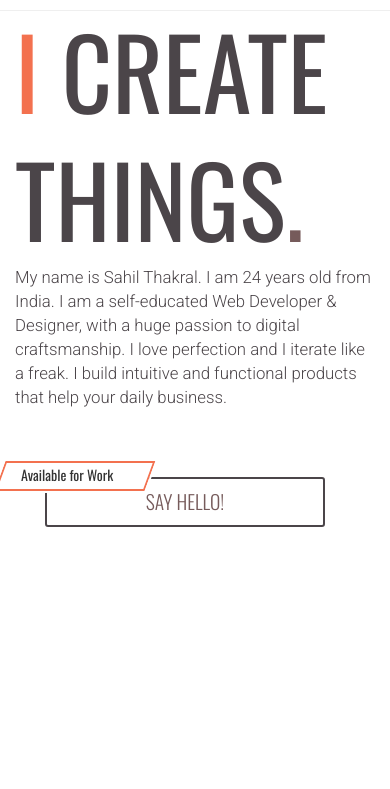
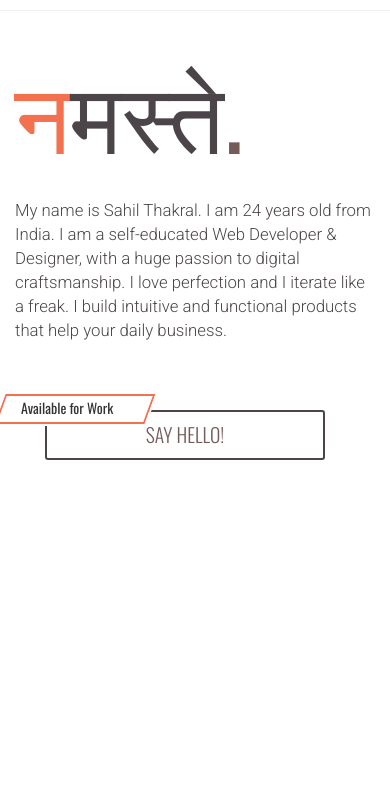
Before and after one commit to sahilthakral23/sahilthakral23.github.io, a plain HTML site: page index.html in a window 390 px wide. Shown: the part 49-838 px from the top of the page. Drawn offline with nearby package versions, Linux system fonts and the light colour scheme.

Commit message:
Added Meta tag for Bootstrap responsiveness and hindi font

```diff
--- a/css/style.css
+++ b/css/style.css
@@ -1,5 +1,6 @@
 @import url(https://fonts.googleapis.com/css?family=Oswald:400,300,700);
 @import url(https://fonts.googleapis.com/css?family=Roboto:400,300,100,500,700);
+@import url(https://fonts.googleapis.com/css?family=Teko&subset=devanagari,latin);
 
 *{
 	font-family: 'Oswald', sans-serif;
@@ -349,3 +350,7 @@
 .st_footer_icons span a:hover{
 	color:#F3714F;
 }
+
+.st_hindi_font{
+	font-family: 'Teko', sans-serif;
+}
--- a/index.html
+++ b/index.html
@@ -2,6 +2,7 @@
 <html>
 	<head>
 		<title>Sahil Thakral</title>
+		<meta name="viewport" content="width=device-width, initial-scale=1.0">
 		<link rel="icon" type="image/png" href="./favicon.png"/>
 		<link href="css/bootstrap.min.css" type="text/css" rel="stylesheet" />
 		<link href="css/font-awesome.min.css" type="text/css" rel="stylesheet" />
@@ -36,16 +37,17 @@
 			<div id="st_landing_screen" class="row st_page" style="padding-top:60px;">
 				<div id="st_landing_screen_left" class="col-sm-7">
 
-					<div class="row">
+					<div class="row" style="margin-top:11%;">
 						<div class="col-sm-12">
-							<p class="st_main_text"><span class="st_orange_text">I</span> <span class="st_dark_brown_text">CREATE</span></p>
+							<!--<p class="st_main_text"><span class="st_orange_text">I</span> <span class="st_dark_brown_text">CREATE</span></p>-->
+							<p class="st_main_text st_hindi_font"><span class="st_orange_text">न</span><span class="st_dark_brown_text">मस्ते</span><span class="st_light_brown_text">.</span></p>
 						</div>
 					</div>
-					<div class="row">
+					<!--<div class="row">
 						<div class="col-sm-12">
 							<p class="st_main_text st_dark_brown_text"><span class="st_dark_brown_text">THINGS</span><span class="st_light_brown_text">.</span></p>
 						</div>
-					</div>
+					</div>-->
 					<div class="row st_landing_page_description">
 						<div class="col-sm-12">
 							<p class="st_description_text st_dark_brown_text">My name is Sahil Thakral. I am 24 years old from India. I am a self-educated Web Developer & Designer, with a huge passion to digital craftsmanship. I love perfection and I iterate like a freak. I build intuitive and functional products that help your daily business.</p>
```
